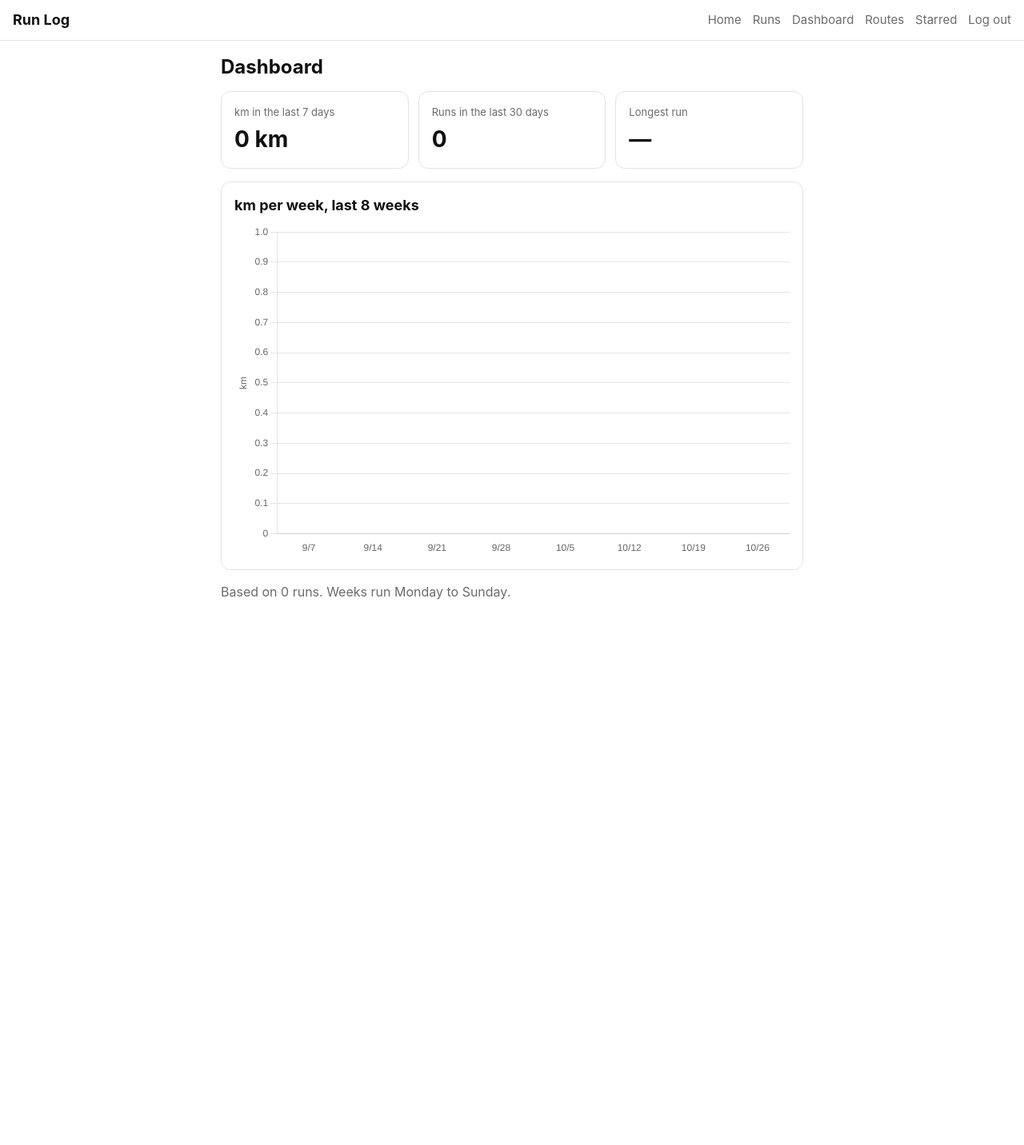
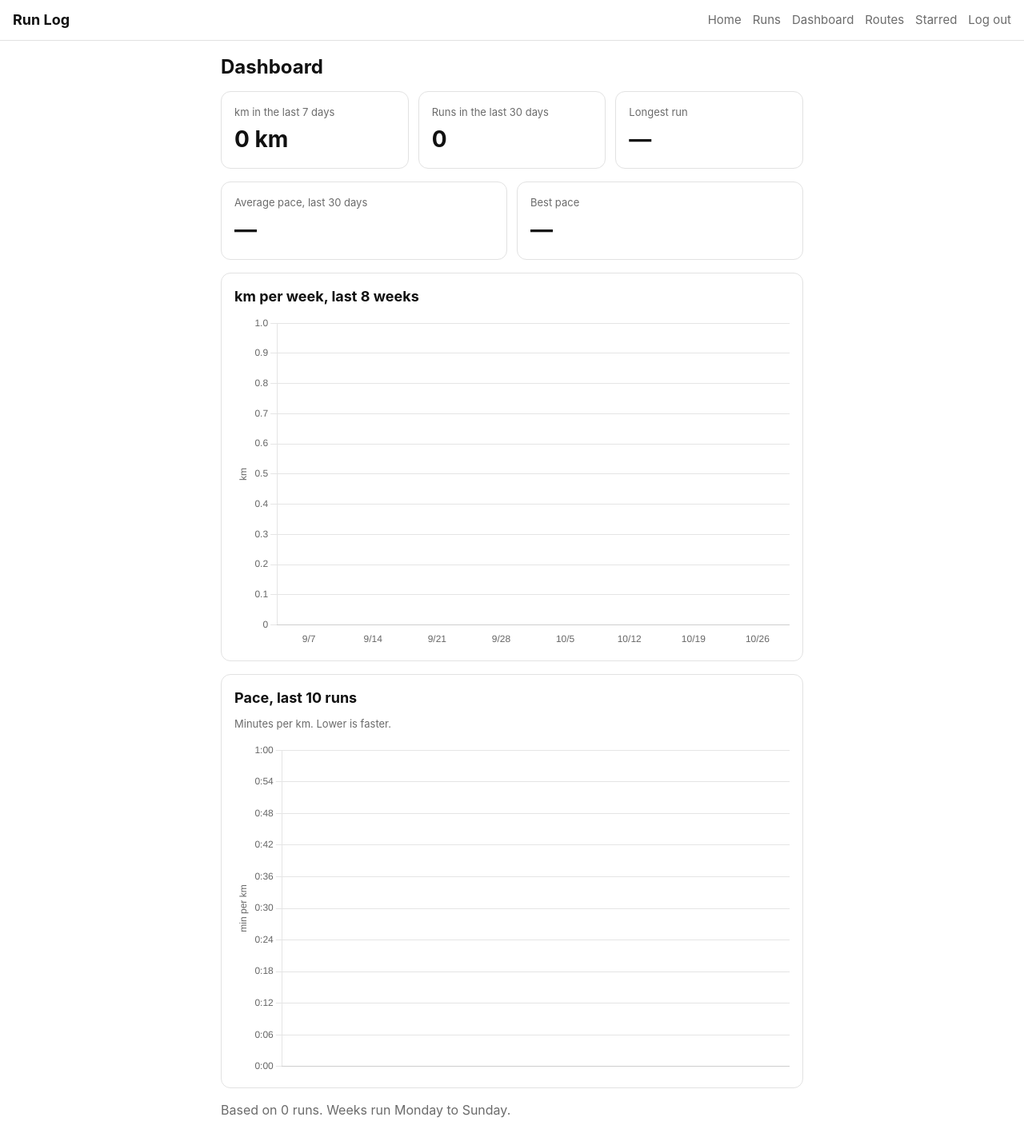
Before and after one commit to daniely1227/baby-log, a Flask app: page /dashboard in a window 1280 px wide. Shown: the whole page at 80% size. Before the commit the page ends 750 px from the top, so only its background shows below. Run offline with Flask 3, Linux system fonts and the light colour scheme; the visitor is signed in with stand-in values (Sample User, id 1); data that the repository does not hold is empty.

Commit message:
Add pace per run, fastest sort, and pace stats and chart
Co-Authored-By: Claude Opus 5.5 <noreply@anthropic.com>
Claude-Session: https://claude.ai/code/session_01KebJ57zcBaLXEjPm8zFGD3

```diff
--- a/app.py
+++ b/app.py
@@ -12,7 +12,7 @@ from flask_login import (
 )
 from werkzeug.security import check_password_hash, generate_password_hash
 
-from models import Route, Run, Star, User, db, format_duration, parse_duration
+from models import Route, Run, Star, User, db, format_duration, format_pace, parse_duration
 from stats import dashboard_stats
 
 APP_TZ = ZoneInfo(os.environ.get("APP_TZ", "America/Los_Angeles"))
@@ -129,8 +129,14 @@ SORTS = {
     "newest": lambda: (Run.run_at.desc(),),
     "oldest": lambda: (Run.run_at.asc(),),
     "longest": lambda: (Run.distance_km.desc(), Run.run_at.desc()),
+    "fastest": lambda: ((Run.duration_sec / Run.distance_km).asc(), Run.run_at.desc()),
 }
-SORT_LABELS = {"newest": "Newest first", "oldest": "Oldest first", "longest": "Longest distance"}
+SORT_LABELS = {
+    "newest": "Newest first",
+    "oldest": "Oldest first",
+    "longest": "Longest distance",
+    "fastest": "Fastest pace",
+}
 
 
 def database_url():
@@ -149,6 +155,7 @@ def create_app(config=None):
         app.config.update(config)
 
     db.init_app(app)
+    app.jinja_env.filters["pace"] = format_pace
 
     login_manager = LoginManager(app)
     login_manager.login_view = "login"
--- a/stats.py
+++ b/stats.py
@@ -36,9 +36,38 @@ def weekly_km(runs, now, weeks=8):
     return labels, totals
 
 
+def average_pace(runs, now, days=30):
+    """Average pace over the last `days` days: total time / total km (seconds per km)."""
+    since = now - timedelta(days=days)
+    recent = [r for r in runs if since <= r.run_at <= now and r.distance_km]
+    km = sum(r.distance_km for r in recent)
+    if not km:
+        return None
+    return sum(r.duration_sec for r in recent) / km
+
+
+def best_pace_run(runs):
+    """The run with the fastest pace (lowest seconds per km)."""
+    paced = [r for r in runs if r.pace_sec_per_km]
+    return min(paced, key=lambda r: r.pace_sec_per_km, default=None)
+
+
+def pace_trend(runs, last=10):
+    """(labels, minutes per km) for the last `last` runs, oldest first."""
+    recent = sorted((r for r in runs if r.pace_sec_per_km), key=lambda r: r.run_at)[-last:]
+    labels = [r.run_at.strftime("%-m/%-d") for r in recent]
+    minutes = [round(r.pace_sec_per_km / 60, 2) for r in recent]
+    return labels, minutes
+
+
 def dashboard_stats(runs, now):
     labels, totals = weekly_km(runs, now)
+    pace_labels, pace_minutes = pace_trend(runs)
     return {
+        "avg_pace": average_pace(runs, now),
+        "best_pace_run": best_pace_run(runs),
+        "pace_labels": pace_labels,
+        "pace_minutes": pace_minutes,
         "km_7d": km_in_last_days(runs, now, 7),
         "runs_30d": runs_in_last_days(runs, now, 30),
         "longest": longest_run(runs),
--- a/templates/_macros.html
+++ b/templates/_macros.html
@@ -15,7 +15,7 @@
   <li class="log-item">
     <a class="log-row" href="{{ url_for('run_detail', run_id=run.id) }}">
       <span class="km">{{ '%.1f'|format(run.distance_km) }}<small> km</small></span>
-      <span class="log-main">{{ run.duration_text }}{% if run.route %} <span class="muted">· {{ run.route.name }}</span>{% endif %}{% if run.notes %} <span class="muted">· {{ run.notes|truncate(30) }}</span>{% endif %}</span>
+      <span class="log-main"><strong>{{ run.pace_text }}</strong> <span class="muted">· {{ run.duration_text }}</span>{% if run.route %} <span class="muted">· {{ run.route.name }}</span>{% endif %}{% if run.notes %} <span class="muted">· {{ run.notes|truncate(30) }}</span>{% endif %}</span>
       <span class="muted log-time">{{ run.run_at.strftime('%a %b %-d') }}</span>
     </a>
     {{ star_button(run, next_url) }}
--- a/templates/dashboard.html
+++ b/templates/dashboard.html
@@ -21,9 +21,29 @@
   </div>
 </div>
 
+<div class="stats">
+  <div class="stat card">
+    <div class="stat-label">Average pace, last 30 days</div>
+    <div class="stat-value" id="stat-avg-pace">{{ stats.avg_pace|pace if stats.avg_pace else '—' }}</div>
+  </div>
+  <div class="stat card">
+    <div class="stat-label">Best pace</div>
+    {% if stats.best_pace_run %}
+    <div class="stat-value" id="stat-best-pace">{{ stats.best_pace_run.pace_text }}</div>
+    <div class="muted small">{{ '%.1f'|format(stats.best_pace_run.distance_km) }} km on {{ stats.best_pace_run.run_at.strftime('%b %-d') }}</div>
+    {% else %}<div class="stat-value" id="stat-best-pace">—</div>{% endif %}
+  </div>
+</div>
+
 <section class="card">
   <h2>km per week, last 8 weeks</h2>
   <canvas id="weekChart" height="180" aria-label="Bar chart of km per week"></canvas>
+</section>
+
+<section class="card">
+  <h2>Pace, last 10 runs</h2>
+  <p class="muted small" style="margin-top:0">Minutes per km. Lower is faster.</p>
+  <canvas id="paceChart" height="180" aria-label="Line chart of pace for recent runs"></canvas>
 </section>
 
 <p class="muted">Based on {{ stats.total_runs }} run{{ '' if stats.total_runs == 1 else 's' }}. Weeks run Monday to Sunday.</p>
@@ -41,5 +61,19 @@
       scales: { y: { beginAtZero: true, title: { display: true, text: 'km' } }, x: { grid: { display: false } } }
     }
   });
+  const fmt = v => `${Math.floor(v)}:${String(Math.round((v % 1) * 60)).padStart(2, '0')}`;
+  new Chart(document.getElementById('paceChart'), {
+    type: 'line',
+    data: {
+      labels: {{ stats.pace_labels|tojson }},
+      datasets: [{ label: 'min/km', data: {{ stats.pace_minutes|tojson }}, borderColor: '#111111',
+                   backgroundColor: '#111111', tension: 0.2, pointRadius: 4 }]
+    },
+    options: {
+      plugins: { legend: { display: false }, tooltip: { callbacks: { label: c => fmt(c.parsed.y) + ' /km' } } },
+      scales: { y: { title: { display: true, text: 'min per km' }, ticks: { callback: v => fmt(v) } },
+                x: { grid: { display: false } } }
+    }
+  });
 </script>
 {% endblock %}
--- a/templates/run_detail.html
+++ b/templates/run_detail.html
@@ -9,6 +9,7 @@
     {{ star_button(run, request.path) }}
   </div>
   <dl class="details">
+    <dt>Pace</dt><dd><strong>{{ run.pace_text }}</strong></dd>
     <dt>When</dt><dd>{{ run.run_at.strftime('%a, %b %-d %Y, %-I:%M %p') }}</dd>
     <dt>Route</dt><dd>{{ run.route.name if run.route else '—' }}</dd>
     <dt>Effort</dt><dd>{{ run.effort ~ ' / 5' if run.effort else '—' }}</dd>
```
Also changed, not shown: models.py (+19 -0 lines), prompts/pace.md (added, +13 -0 lines).
